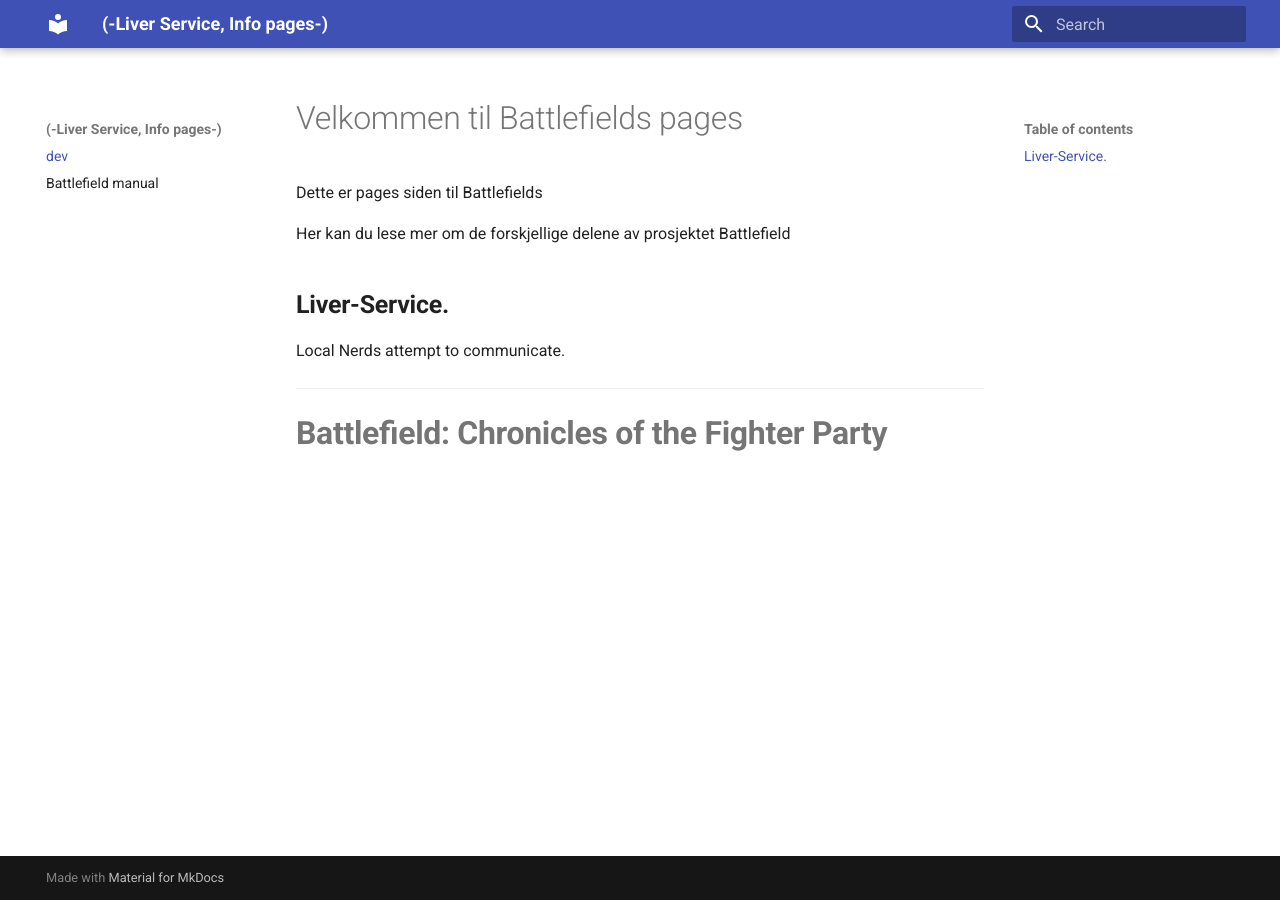
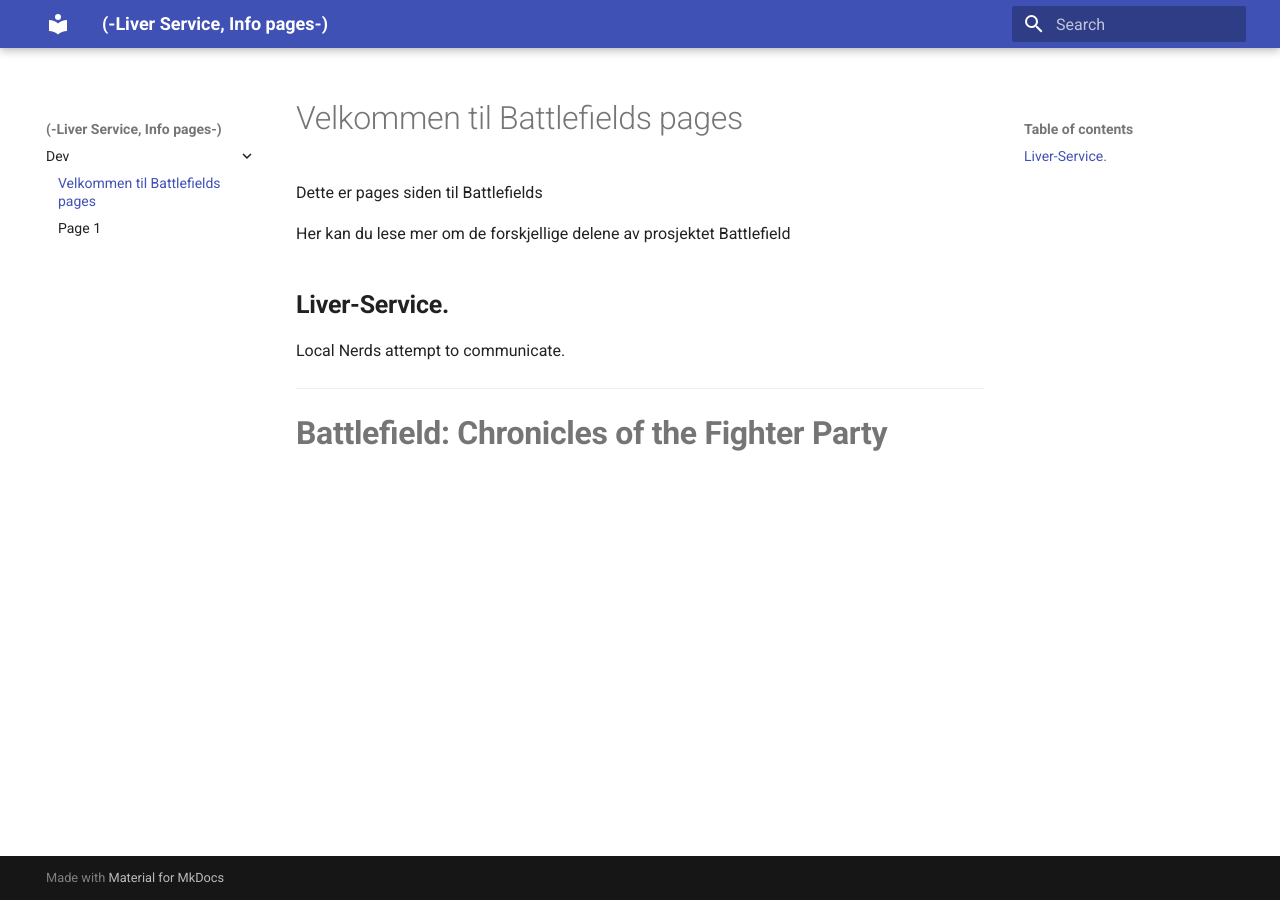
Before and after one commit to NikoWorldMan/Liver-Service, an MkDocs documentation site: the page built from Pages/docs/index.md, in a window 1280 px wide. Built offline with MkDocs 1.6.1 and Material for MkDocs 9.7.7, drawn with Linux system fonts in a browser that asks for light colours.

Commit message:
Menu pages

```diff
--- a/Pages/mkdocs.yml
+++ b/Pages/mkdocs.yml
@@ -1,15 +1,16 @@
 site_name: (-Liver Service, Info pages-)
+site_url: https://exampleName.com/
 nav:
- - dev: index.md
- - Battlefield manual: Battlefield manual.md
+- Dev:
+  - index.md
+  - Page 1: Battlefield manual.md
+
 
 theme:
   name: material
   features:
     - content.code.copy
     - navigation.tabs.sticky
-    - navigation.sections
-    - navigation.path
 
 
 
```
